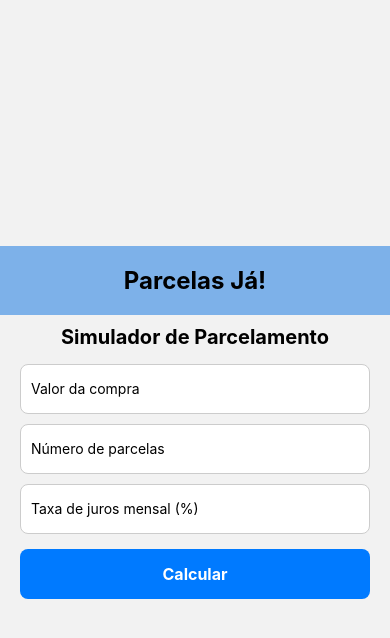
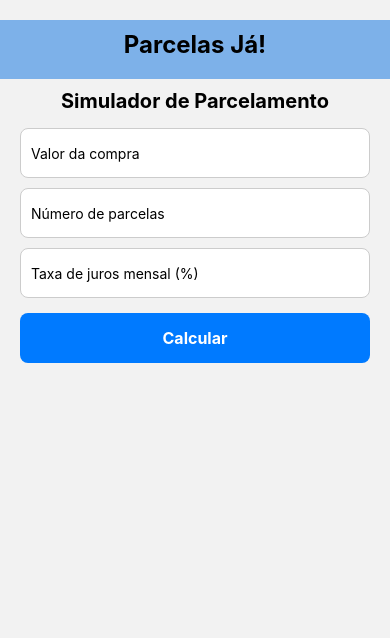
Before and after one commit to willian-hm/FinalProgramacao, a React Native app: screen /Home in a window 390 px wide. Shown: the top 638 px of the page. Built offline with nearby package versions, Linux system fonts and the light colour scheme.

Commit message:
app parcelasjá finalizado

```diff
--- a/components/ChartView.js
+++ b/components/ChartView.js
@@ -1,21 +1,22 @@
-import React from 'react';
-import { View, Text, Dimensions } from 'react-native';
-import { LineChart } from 'react-native-chart-kit';
+import React from "react";
+import { View, Text, Dimensions } from "react-native";
+import { LineChart } from "react-native-chart-kit";
 
 export default function ChartView({ valor, totalPago }) {
   if (!valor || !totalPago) return null;
 
   return (
-    <View style={{ marginTop: 20, alignItems: 'center' }}>
-      <Text style={{ fontSize: 16, fontWeight: 'bold', marginBottom: 5 }}>Comparativo: À vista vs Parcelado</Text>
+    <View style={{ marginTop: 20, alignItems: "center" }}>
+      <Text style={{ fontSize: 16, fontWeight: "bold", marginBottom: 5 }}>
+        Comparativo: À vista vs Parcelado
+      </Text>
       <LineChart
         data={{
           labels: ["À vista", "Parcelado"],
-          datasets: [{ data: [parseFloat(valor), parseFloat(totalPago)] }]
+          datasets: [{ data: [parseFloat(valor), parseFloat(totalPago)] }],
         }}
-        width={Dimensions.get('window').width - 40}
+        width={Dimensions.get("window").width - 60}
         height={220}
-        yAxisLabel="R$ "
         chartConfig={{
           backgroundColor: "#fff",
           backgroundGradientFrom: "#fff",
@@ -24,7 +25,7 @@ export default function ChartView({ valor, totalPago }) {
           color: (opacity = 1) => `rgba(0, 122, 255, ${opacity})`,
           labelColor: (opacity = 1) => `rgba(0,0,0,${opacity})`,
           style: { borderRadius: 16 },
-          propsForDots: { r: "6", strokeWidth: "2", stroke: "#007AFF" }
+          propsForDots: { r: "6", strokeWidth: "2", stroke: "#007AFF" },
         }}
         style={{ borderRadius: 16 }}
       />
--- a/components/InputField.js
+++ b/components/InputField.js
@@ -1,7 +1,12 @@
-import React from 'react';
-import { View, TextInput, StyleSheet } from 'react-native';
+import React from "react";
+import { View, TextInput, StyleSheet } from "react-native";
 
-export default function InputField({ value, onChangeText, placeholder, keyboardType = 'default' }) {
+export default function InputField({
+  value,
+  onChangeText,
+  placeholder,
+  keyboardType = "default",
+}) {
   return (
     <View style={styles.container}>
       <TextInput
@@ -16,13 +21,13 @@ export default function InputField({ value, onChangeText, placeholder, keyboardT
 }
 
 const styles = StyleSheet.create({
-  container: { width: '100%', marginVertical: 5 },
+  container: { width: "100%", marginVertical: 5 },
   input: {
     height: 50,
-    borderColor: '#ccc',
+    borderColor: "#ccc",
     borderWidth: 1,
     borderRadius: 8,
     paddingHorizontal: 10,
-    backgroundColor: '#fff'
-  }
+    backgroundColor: "#fff",
+  },
 });
--- a/components/ResultCard.js
+++ b/components/ResultCard.js
@@ -1,12 +1,14 @@
-import React from 'react';
-import { View, Text, StyleSheet } from 'react-native';
+import React from "react";
+import { View, Text, StyleSheet } from "react-native";
 
 export default function ResultCard({ resultado }) {
   if (!resultado) return null;
 
   return (
     <View style={styles.container}>
-      <Text style={styles.text}>Valor da parcela: R$ {resultado.valorParcela}</Text>
+      <Text style={styles.text}>
+        Valor da parcela: R$ {resultado.valorParcela}
+      </Text>
       <Text style={styles.text}>Total pago: R$ {resultado.totalPago}</Text>
       <Text style={styles.text}>Total de juros: R$ {resultado.totalJuros}</Text>
     </View>
@@ -16,14 +18,14 @@ export default function ResultCard({ resultado }) {
 const styles = StyleSheet.create({
   container: {
     marginTop: 20,
-    width: '100%',
+    width: "100%",
     padding: 15,
     borderRadius: 10,
-    backgroundColor: '#e6f0ff',
-    alignItems: 'center'
+    backgroundColor: "#e6f0ff",
+    alignItems: "center",
   },
   text: {
     fontSize: 16,
-    marginVertical: 3
-  }
+    marginVertical: 3,
+  },
 });
--- a/index.js
+++ b/index.js
@@ -1,6 +1,6 @@
-import { registerRootComponent } from 'expo';
+import { registerRootComponent } from "expo";
 
-import App from './App';
+import App from "./App";
 
 // registerRootComponent calls AppRegistry.registerComponent('main', () => App);
 // It also ensures that whether you load the app in Expo Go or in a native build,
--- a/screens/HomeScreen.js
+++ b/screens/HomeScreen.js
@@ -1,4 +1,3 @@
-// Exemplo mínimo
 import React, { useState } from 'react';
 import { View, Text, TouchableOpacity, StyleSheet, KeyboardAvoidingView, ScrollView, Platform } from 'react-native';
 import InputField from '../components/InputField';
@@ -12,16 +11,25 @@ export default function HomeScreen() {
   const [resultado, setResultado] = useState(null);
 
   const calcular = () => {
-    const P = parseFloat(valor);
-    const n = parseInt(parcelas);
-    const i = parseFloat(juros) / 100;
+    const P = parseFloat(valor); // valor principal (da compra)
+    const n = parseInt(parcelas); // número de parcelas
+    const i = parseFloat(juros) / 100; // taxa de juros em decimal (ex: 5% → 0.05)
 
-    if (!P || !n || i < 0) return;
+    if (!P || !n || i < 0) return; // validação simples
 
+    // Fórmula da prestação (Tabela Price)
     const valorParcela = P * (i === 0 ? 1/n : i * Math.pow(1+i, n) / (Math.pow(1+i, n) - 1));
-    const totalPago = valorParcela * n;
-    const totalJuros = totalPago - P;
 
+    //     | P/n | se i = 0
+    // PMT |
+    //     |      i.(1+i)^n
+    //     | P .  ---------- | se i != 0
+    //     |      (1+i)^n-1'
+
+    const totalPago = valorParcela * n; // soma de todas as parcelas
+    const totalJuros = totalPago - P; // quanto de juros foi pago
+
+     // Guarda o resultado formatado com 2 casas decimais
     setResultado({
       valorParcela: valorParcela.toFixed(2),
       totalPago: totalPago.toFixed(2),
@@ -56,9 +64,9 @@ export default function HomeScreen() {
 }
 
 const styles = StyleSheet.create({
-  container: { flexGrow: 1, padding: 20, alignItems: 'center', justifyContent: 'center', backgroundColor: '#f2f2f2' },
+  container: { padding: 20, alignItems: 'center', justifyContent: 'center', backgroundColor: '#f2f2f2' },
   title: { fontSize: 24, fontWeight: 'bold', marginBottom: 10, marginTop: 10, textAlign: 'center', },
-  blue: { width: 1000, backgroundColor: '#7db1e9ff', paddingTop: 10, paddingBottom: 10},
+  blue: { width: 1000, backgroundColor: '#7db1e9ff', paddingTop: 0, paddingBottom: 10},
   subtitle: { fontSize: 20, fontWeight: 'bold', marginBottom: 10, marginTop: 10, textAlign: 'center', },
   button: { backgroundColor: '#007AFF', padding: 15, borderRadius: 8, marginTop: 10, width: '100%' },
   buttonText: { color: '#fff', fontWeight: 'bold', textAlign: 'center', fontSize: 16 }
--- a/screens/SplashScreen.js
+++ b/screens/SplashScreen.js
@@ -1,10 +1,10 @@
-import React, { useEffect } from 'react';
-import { View, Text, StyleSheet, Image } from 'react-native';
+import React, { useEffect } from "react";
+import { View, Text, StyleSheet, Image } from "react-native";
 
 export default function SplashScreen({ navigation }) {
   useEffect(() => {
     const timer = setTimeout(() => {
-      navigation.replace('Home');
+      navigation.replace("Home");
     }, 2000); // 2 segundos
 
     return () => clearTimeout(timer);
@@ -18,7 +18,12 @@ export default function SplashScreen({ navigation }) {
 }
 
 const styles = StyleSheet.create({
-  container: { flex: 1, justifyContent: 'center', alignItems: 'center', backgroundColor: '#007AFF' },
+  container: {
+    flex: 1,
+    justifyContent: "center",
+    alignItems: "center",
+    backgroundColor: "#007AFF",
+  },
   logo: { width: 150, height: 150, marginBottom: 20 },
-  title: { fontSize: 28, fontWeight: 'bold', color: '#fff' }
+  title: { fontSize: 28, fontWeight: "bold", color: "#fff" },
 });
```
Also changed, not shown: App.js (+5 -5 lines).
